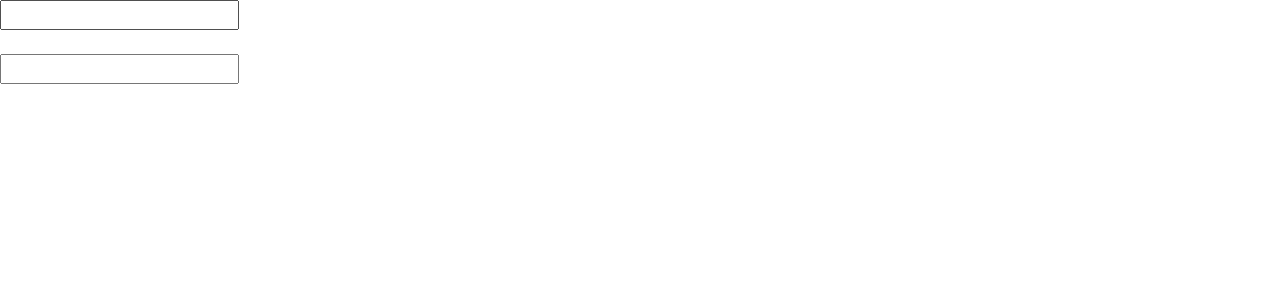
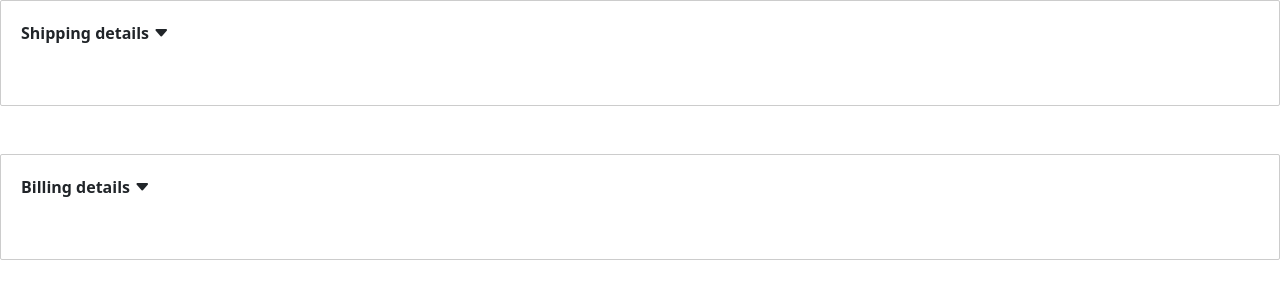
Before and after one commit to Khoa-77pm/learn-angular, an Angular app: page / in a window 1280 px wide. Shown: the top 300 px of the page. Built offline with nearby package versions, Linux system fonts and the light colour scheme.

Commit message:
exervice

```diff
--- a/src/app/app.component.html
+++ b/src/app/app.component.html
@@ -1,8 +1,11 @@
-
-
-
-<input type="text" [appInputFormat]="'uppercase'">
+<zippy title="Shipping details">
+        <h5>Shipping details content</h5>
+        <span>define html element as we want in this </span>
+</zippy>
 
 <br>
 <br>
-<input appPhoneNumberFormat >
+
+<zippy title="Billing details">
+    Billing details content
+</zippy>
--- a/src/app/app.module.ts
+++ b/src/app/app.module.ts
@@ -14,9 +14,10 @@ import { BoardPanelComponent } from './board-panel/board-panel.component';
 import { LikeComponent } from './like/like.component';
 import { InputFormatDirective } from './directives/input-format.directive';
 import { PhoneNumberFormatDirective } from './directives/phone-number-format.directive';
+import { ZippyComponent } from './directives/zippy/zippy.component';
 
 @NgModule({
-  declarations: [AppComponent, Courses, CourseComponent, AuthorsComponent, SummaryPipe, FavoritesComponent, BoardPanelComponent, LikeComponent, InputFormatDirective, PhoneNumberFormatDirective],
+  declarations: [AppComponent, Courses, CourseComponent, AuthorsComponent, SummaryPipe, FavoritesComponent, BoardPanelComponent, LikeComponent, InputFormatDirective, PhoneNumberFormatDirective, ZippyComponent],
   imports: [BrowserModule, FormsModule, AppRoutingModule],
   providers: [CoursesService],
   bootstrap: [AppComponent],
```
